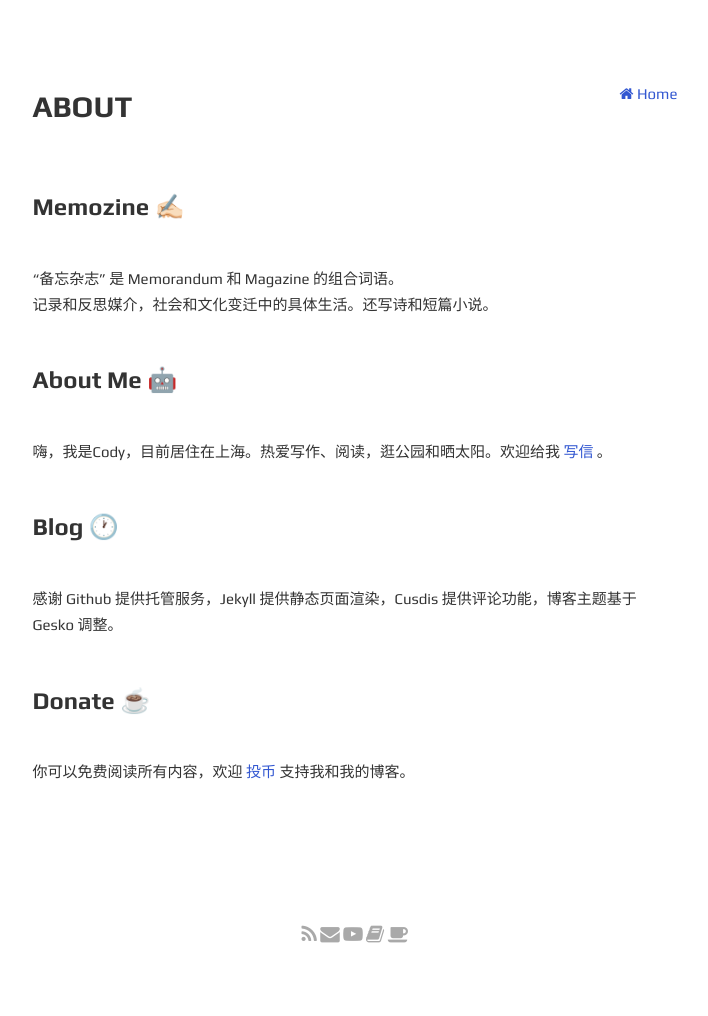
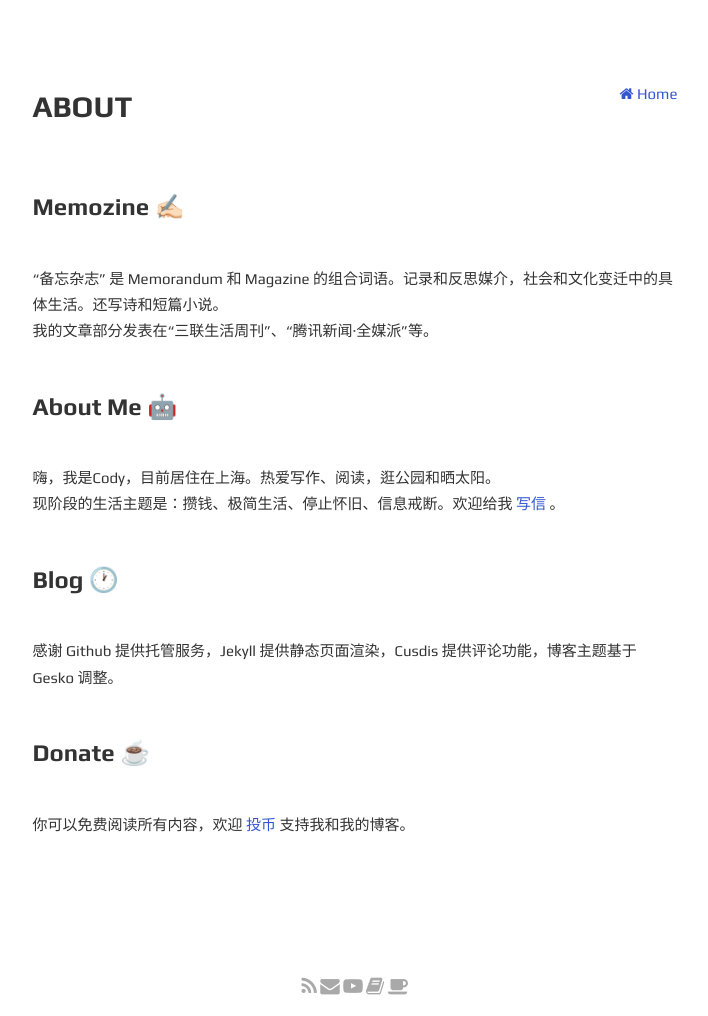
Before and after one commit to codyb1ue/codyb1ue.github.io, a Jekyll site: the page built from zh/about.html, in a window 1280 px wide. Shown: the whole page, without its empty margins (285-993 px from the left). Built offline with Jekyll 4.4.1, drawn with Linux system fonts in a browser that asks for light colours; before the commit the page ends 964 px from its top, so only the background shows below that.

Commit message:
Update about.html

```diff
--- a/zh/about.html
+++ b/zh/about.html
@@ -8,10 +8,10 @@ layout: page
 
 <p>
 <h3>Memozine ✍🏻</h3>
-<p>“备忘杂志” 是 Memorandum 和 Magazine 的组合词语。<br>记录和反思媒介，社会和文化变迁中的具体生活。还写诗和短篇小说。</p>
+<p>“备忘杂志” 是 Memorandum 和 Magazine 的组合词语。记录和反思媒介，社会和文化变迁中的具体生活。还写诗和短篇小说。<br>我的文章部分发表在“三联生活周刊”、“腾讯新闻·全媒派”等。<br></p>
 <br>
 <h3>About Me 🤖</h3>
-<p>嗨，我是Cody，目前居住在上海。热爱写作、阅读，逛公园和晒太阳。欢迎给我 <a href="mailto:memozine.me@outlook.com">写信</a> 。</p>
+<p>嗨，我是Cody，目前居住在上海。热爱写作、阅读，逛公园和晒太阳。<br>现阶段的生活主题是：攒钱、极简生活、停止怀旧、信息戒断。欢迎给我 <a href="mailto:memozine.me@outlook.com">写信</a> 。</p>
 <br>
 <h3>Blog 🕐</h3>
 <p>感谢 Github 提供托管服务，Jekyll 提供静态页面渲染，Cusdis 提供评论功能，博客主题基于 Gesko 调整。</p>
```
